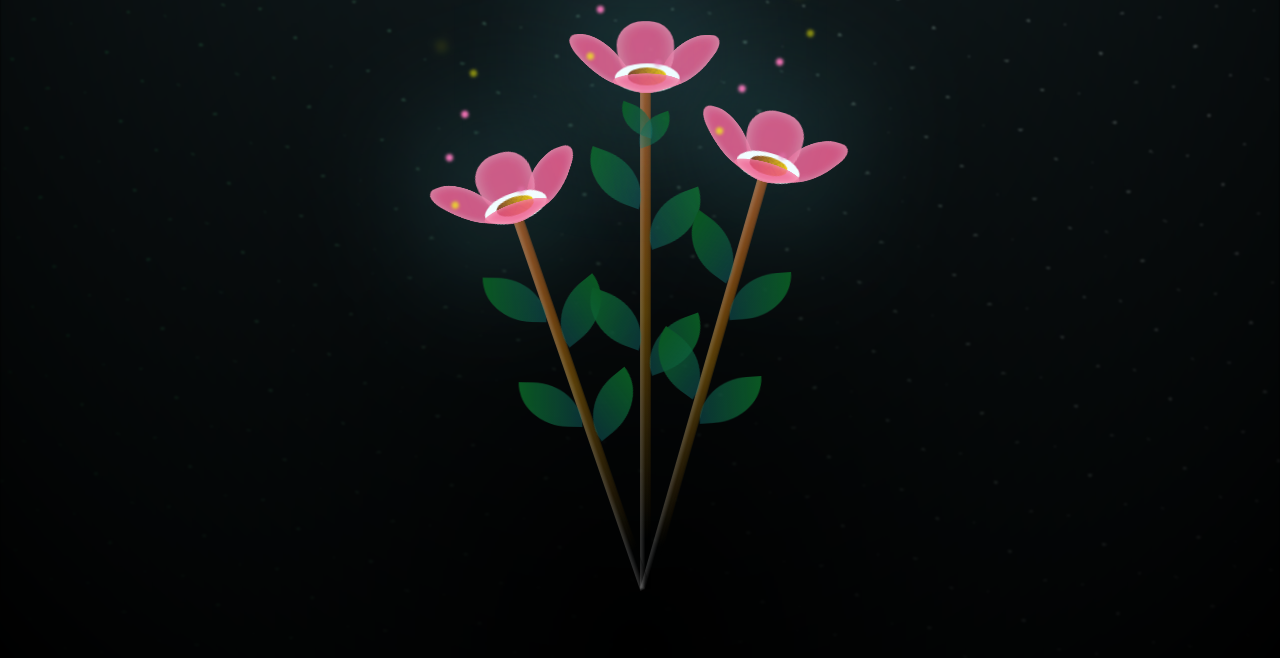
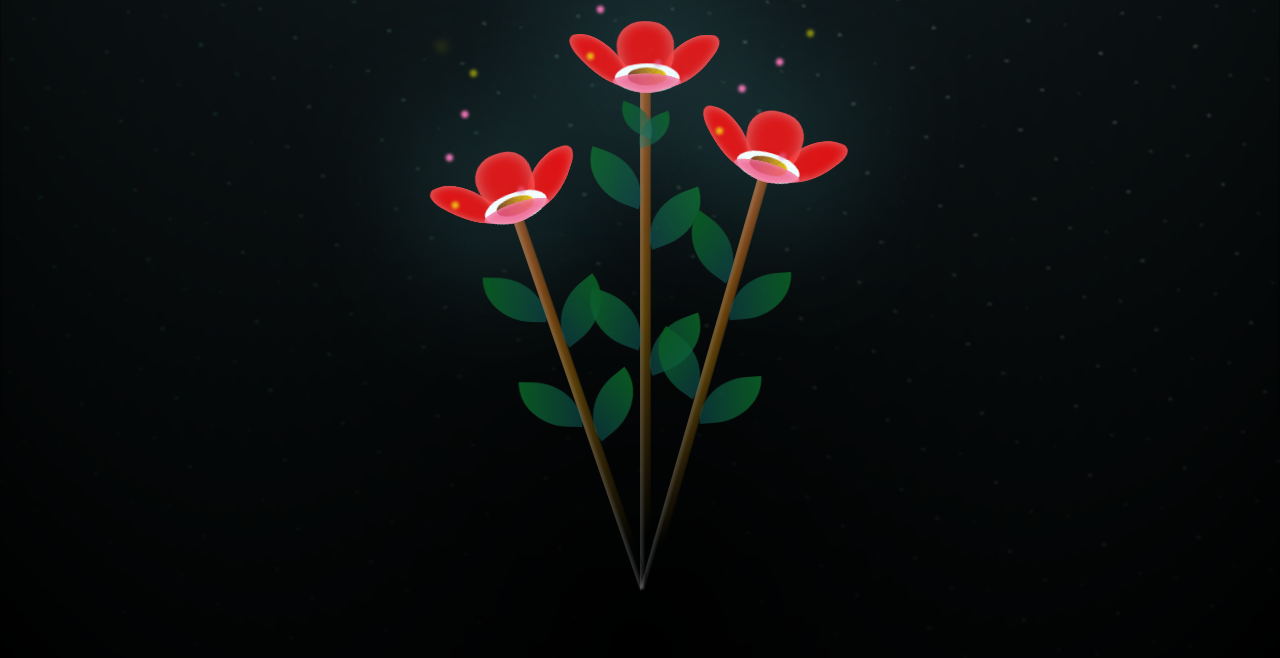
Before and after one commit to kalotaxidi/elenaki, a plain HTML site: page index.html in a window 1280 px wide. Shown: the part 139-797 px from the top of the page. Drawn offline with Linux system fonts and the light colour scheme.

Commit message:
Update main.css

```diff
--- a/main.css
+++ b/main.css
@@ -217,8 +217,8 @@
   width: 8vmin;
   height: 11vmin;
   border-radius: 51% 49% 47% 53%/44% 45% 55% 69%;
-  background-color: #f672b0;
-  background-image: linear-gradient(to top, #ee5286, #ee5286);
+  background-color: #ff0000; /* Red color */
+  background-image: linear-gradient(to top, #ff0000, #ff0000); /* Red gradient */
   transform-origin: bottom center;
   opacity: 0.9;
   box-shadow: inset 0 0 2vmin rgba(255, 255, 255, 0.5);
```
